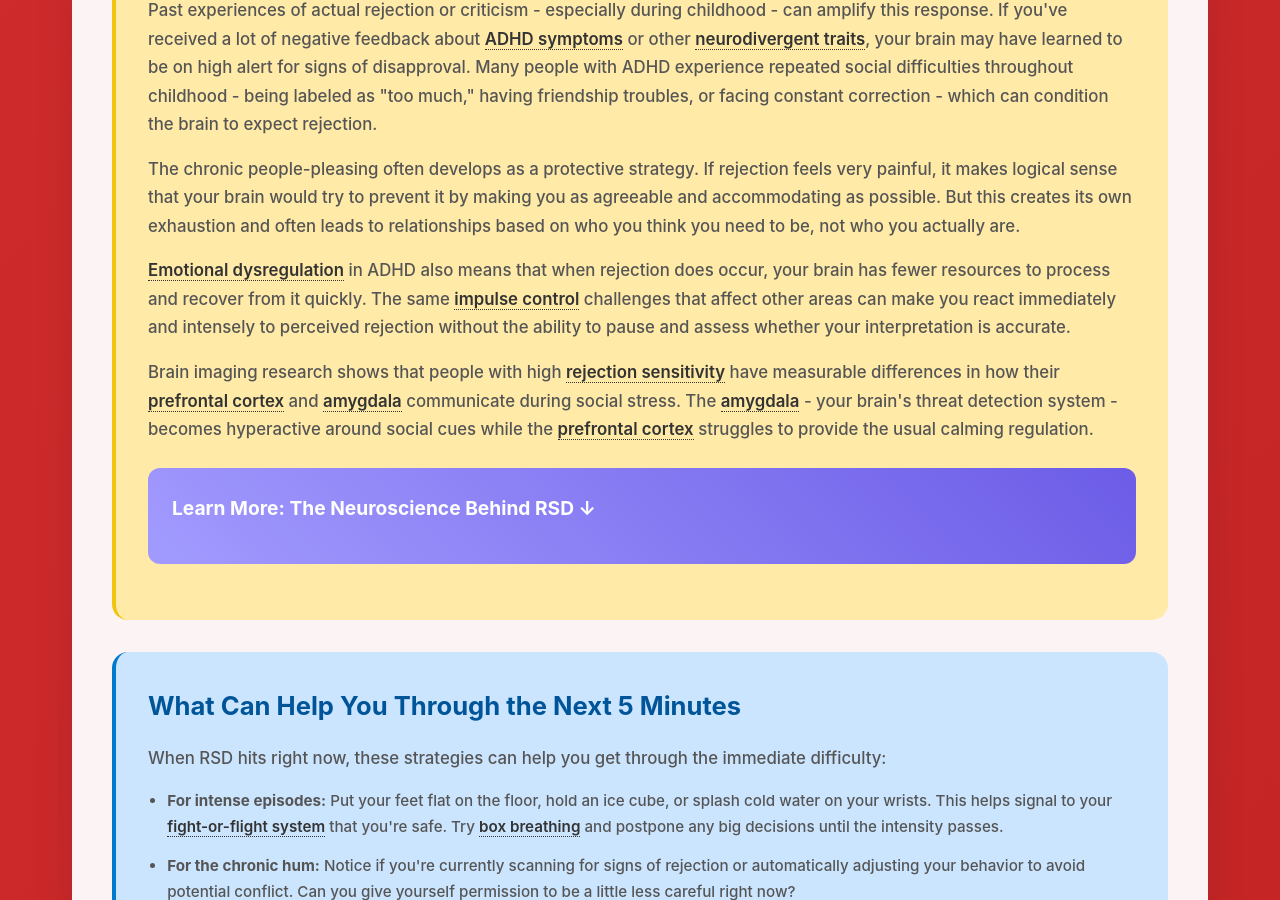
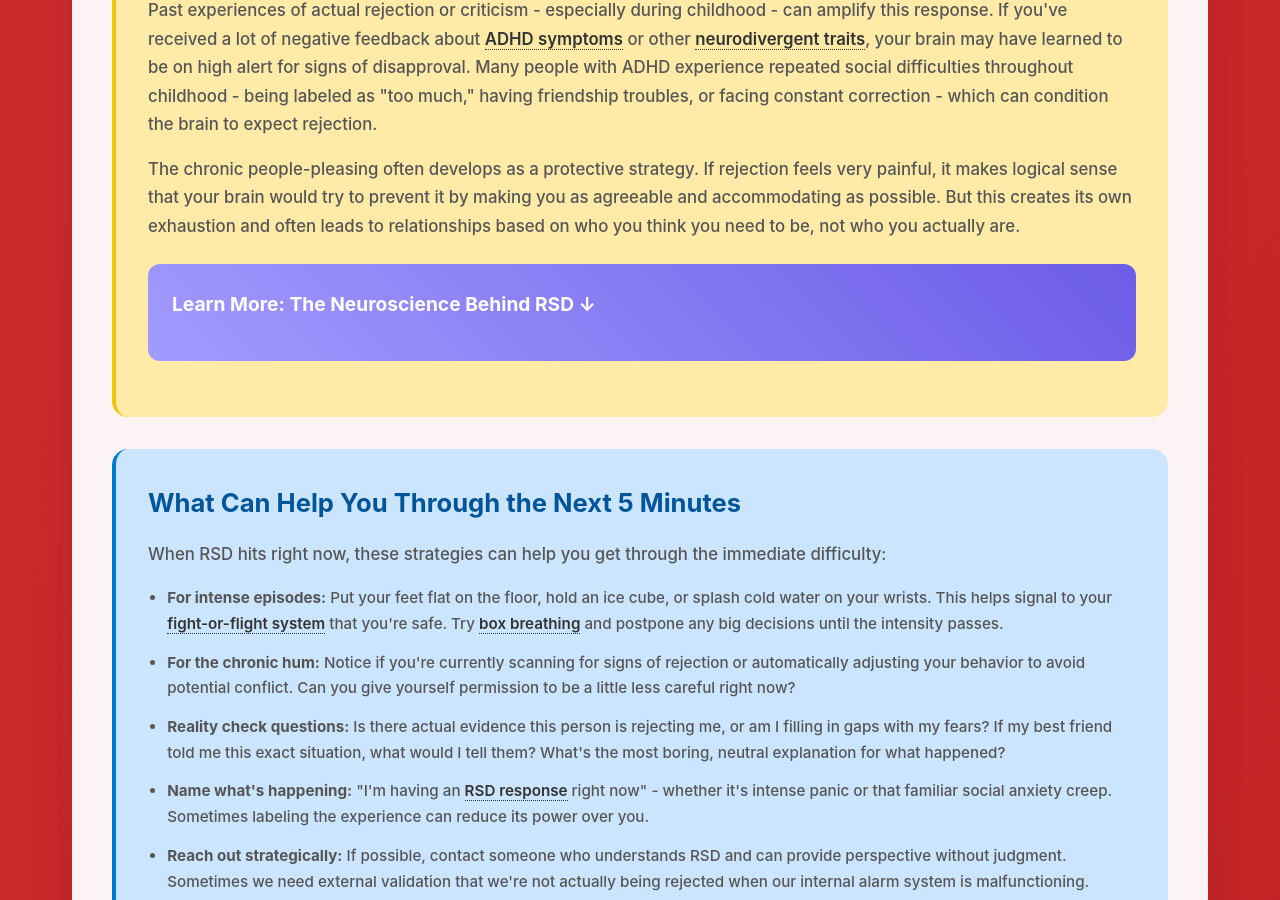
Before and after one commit to neurodivergent-survival-guide/neurodivergent-survival-guide, a Jekyll site: the page built from struggles/rejection-sensitive-dysphoria.html, in a window 1280 px wide and 900 px high, scrolled down 2082 px. Built offline with Jekyll 4.4.1, drawn with Linux system fonts in a browser that asks for light colours; some of the changed text lies outside the part shown.

Commit message:
Update rejection-sensitive-dysphoria.html

```diff
--- a/struggles/rejection-sensitive-dysphoria.html
+++ b/struggles/rejection-sensitive-dysphoria.html
@@ -52,16 +52,12 @@
 
         <p>The chronic people-pleasing often develops as a protective strategy. If rejection feels very painful, it makes logical sense that your brain would try to prevent it by making you as agreeable and accommodating as possible. But this creates its own exhaustion and often leads to relationships based on who you think you need to be, not who you actually are.</p>
 
-        <p><a class="jargon">Emotional dysregulation<span class="tooltip">Difficulty managing the intensity and duration of emotional responses</span></a> in ADHD also means that when rejection does occur, your brain has fewer resources to process and recover from it quickly. The same <a class="jargon">impulse control<span class="tooltip">The ability to pause and think before reacting emotionally or behaviorally</span></a> challenges that affect other areas can make you react immediately and intensely to perceived rejection without the ability to pause and assess whether your interpretation is accurate.</p>
-
-        <p>Brain imaging research shows that people with high <a class="jargon">rejection sensitivity<span class="tooltip">Heightened emotional response to perceived or real criticism or social threats</span></a> have measurable differences in how their <a class="jargon">prefrontal cortex<span class="tooltip">Brain area responsible for executive functions including emotional regulation and social processing</span></a> and <a class="jargon">amygdala<span class="tooltip">Brain structure that detects threats and triggers emotional responses, particularly fear and rejection</span></a> communicate during social stress. The <a class="jargon">amygdala<span class="tooltip">Brain structure that detects threats and triggers emotional responses, particularly fear and rejection</span></a> - your brain's threat detection system - becomes hyperactive around social cues while the <a class="jargon">prefrontal cortex<span class="tooltip">Brain area responsible for executive functions including emotional regulation and social processing</span></a> struggles to provide the usual calming regulation.</p>
-
         <div class="learn-more" onclick="toggleLearnMore(this)">
             <h3>Learn More: The Neuroscience Behind RSD ↓</h3>
             <div class="learn-more-content">
                 <p>Dr. William Dodson's clinical research suggests that approximately 99% of people with ADHD experience some degree of RSD, with about one-third considering it their most challenging ADHD symptom. This isn't a coincidence or learned behavior - brain imaging shows structural differences in <a class="jargon">emotion regulation circuits<span class="tooltip">Neural pathways connecting the prefrontal cortex and amygdala that control emotional responses</span></a> that make rejection feel disproportionately threatening to the <a class="jargon">ADHD brain<span class="tooltip">Neurological differences in dopamine processing, attention regulation, and emotional control found in ADHD</span></a>.</p>
 
-                <p>Studies using <a class="jargon">emotional Stroop tasks<span class="tooltip">Research tests that measure how emotional content interferes with cognitive processing</span></a> show that rejection-sensitive people literally cannot focus as well when social threat cues are present. Their brains prioritize scanning for rejection over completing other tasks, which helps explain why social situations can feel so mentally exhausting. The <a class="jargon">hypervigilance<span class="tooltip">Constantly scanning your environment for potential threats or signs of rejection</span></a> isn't paranoia - it's a measurable cognitive difference in how attention gets allocated during social stress.</p>
+                <p>Studies using <a class="jargon">emotional Stroop tasks<span class="tooltip">Research tests that measure how emotional content interferes with cognitive processing</span></a> show that rejection-sensitive people literally cannot focus as well when social threat cues are present. Their brains prioritize scanning for rejection over completing other tasks, which helps explain why social situations can feel so mentally exhausting.</p>
             </div>
         </div>
     </div>
@@ -111,8 +107,6 @@
                 <p>RSD often follows predictable patterns that become clearer once you start paying attention. Common triggers include: transitions and change (new jobs, moving, relationship changes), performance evaluations or feedback, conflict or disagreement with others, feeling ignored or overlooked, and situations where you feel like you're "too much" for others to handle.</p>
 
                 <p>Many people notice that RSD intensifies when they're already stressed, tired, or dealing with other challenges. Your brain's threat detection system becomes more sensitive when your overall resources are depleted. This is why RSD often feels worse during busy periods, major life changes, or when you're dealing with other difficulties.</p>
-
-                <p>The <a class="jargon">rejection sensitivity<span class="tooltip">Heightened emotional response to perceived or real criticism or social threats</span></a> often extends beyond obvious social rejection to include any situation where you feel like you're not meeting expectations - your own or others'. This can include work performance anxiety, parenting guilt, or feeling like you're struggling with adult responsibilities in ways that others seem to manage easily.</p>
             </div>
         </div>
 
@@ -130,17 +124,15 @@
 
             <li><strong>Consider professional support if:</strong> RSD is significantly impacting your relationships, work, or education. If you're avoiding social situations entirely, having frequent intense episodes, or if your coping strategies aren't working anymore. Professional help is also warranted if you're spending most of your mental energy managing RSD instead of living your life.</li>
 
-            <li><strong>Chronic exhaustion:</strong> If the constant <a class="jargon">hypervigilance<span class="tooltip">Constantly scanning your environment for potential threats or signs of rejection</span></a> and people-pleasing is leaving you exhausted most of the time, professional support can help you develop more sustainable patterns. RSD shouldn't consume most of your mental resources.</li>
-
             <li><strong>Medical evaluation might help if:</strong> You haven't been evaluated for underlying conditions like <a class="jargon">ADHD<span class="tooltip">Attention Deficit Hyperactivity Disorder - often includes emotional dysregulation as a core feature</span></a>, <a class="jargon">anxiety disorders<span class="tooltip">Mental health conditions involving excessive worry, fear, or avoidance</span></a>, or other <a class="jargon">neurodivergent conditions<span class="tooltip">Brain differences like autism, ADHD, or other neurological variations</span></a> that might be contributing to your RSD experiences. Many people find that treating the underlying condition significantly reduces RSD intensity.</li>
 
             <li><strong>Medication considerations:</strong> Research shows that certain medications can help with RSD. According to Dr. Dodson's clinical experience, <a class="jargon">Alpha-2 receptor agonists<span class="tooltip">Blood pressure medications that can help with emotional regulation</span></a> help about 60% of people with RSD by reducing <a class="jargon">norepinephrine activity<span class="tooltip">Brain chemical activity that contributes to emotional arousal and threat detection</span></a>. <a class="jargon">ADHD stimulants<span class="tooltip">Medications that increase dopamine and norepinephrine to improve ADHD symptoms</span></a> can also help by improving overall emotional regulation and <a class="jargon">dopamine function<span class="tooltip">The brain's reward and motivation system that affects how we process social feedback</span></a>.</li>
 
-            <li><strong>Therapy approaches:</strong> While traditional <a class="jargon">cognitive behavioral therapy<span class="tooltip">Therapy focused on changing thought patterns and behaviors</span></a> sometimes falls short for RSD because the emotional responses happen too quickly for rational intervention, specialized approaches can help. <a class="jargon">DBT<span class="tooltip">Dialectical Behavior Therapy - therapy skills for managing intense emotions and improving relationships</span></a> teaches <a class="jargon">distress tolerance<span class="tooltip">Skills for surviving emotional crises without making them worse</span></a> skills that can be particularly helpful for RSD episodes.</li>
+            <li><strong>Therapy approaches:</strong> <a class="jargon">DBT<span class="tooltip">Dialectical Behavior Therapy - therapy skills for managing intense emotions and improving relationships</span></a> teaches <a class="jargon">distress tolerance<span class="tooltip">Skills for surviving emotional crises without making them worse</span></a> skills that can be particularly helpful for RSD episodes. <a class="jargon">Trauma-informed therapy<span class="tooltip">Therapy approaches that understand how past experiences of rejection or criticism contribute to current RSD</span></a> can also help if past experiences are contributing to current patterns.</li>
         </ul>
 
         <div class="highlight-box">
-            <p><strong>Types of support that help:</strong> <a class="jargon">ADHD<span class="tooltip">Attention Deficit Hyperactivity Disorder - often includes emotional dysregulation as a core feature</span></a> medication evaluation, <a class="jargon">DBT therapy<span class="tooltip">Dialectical Behavior Therapy - teaches specific skills for managing intense emotions and improving relationships</span></a>, <a class="jargon">trauma-informed therapy<span class="tooltip">Therapy approaches that understand how past experiences of rejection or criticism contribute to current RSD</span></a>, or comprehensive neurodivergent-affirming assessment if you haven't been evaluated. Many people find that addressing underlying <a class="jargon">ADHD<span class="tooltip">Attention Deficit Hyperactivity Disorder - often includes emotional dysregulation as a core feature</span></a> or other conditions significantly reduces RSD intensity.</p>
+            <p><strong>Types of support that help:</strong> <a class="jargon">ADHD<span class="tooltip">Attention Deficit Hyperactivity Disorder - often includes emotional dysregulation as a core feature</span></a> medication evaluation, <a class="jargon">DBT therapy<span class="tooltip">Dialectical Behavior Therapy - teaches specific skills for managing intense emotions and improving relationships</span></a>, or comprehensive neurodivergent-affirming assessment if you haven't been evaluated. Many people find that addressing underlying <a class="jargon">ADHD<span class="tooltip">Attention Deficit Hyperactivity Disorder - often includes emotional dysregulation as a core feature</span></a> or other conditions significantly reduces RSD intensity.</p>
         </div>
     </div>
 
@@ -158,17 +150,6 @@
         <p>The same sensitivity that makes rejection feel very painful often comes with increased empathy, creativity, and ability to deeply connect with others. You're learning to manage a challenging aspect of a brain that likely has many strengths. It's possible to honor your sensitivity while also learning to trust that you don't need to be perfect to be lovable.</p>
 
         <p>Many people find that as they learn to manage RSD, they also discover that their emotional intensity can be channeled into passionate advocacy, creative expression, or deep, meaningful relationships. The goal isn't to become less sensitive - it's to feel safe enough in your relationships that your sensitivity becomes a gift rather than a source of constant anxiety.</p>
-
-        <div class="learn-more" onclick="toggleLearnMore(this)">
-            <h3>Learn More: RSD vs Other Conditions ↓</h3>
-            <div class="learn-more-content">
-                <p>While RSD is most commonly discussed in relation to <a class="jargon">ADHD<span class="tooltip">Attention Deficit Hyperactivity Disorder - a neurodevelopmental condition affecting attention, impulse control, and activity levels</span></a>, similar patterns can occur with other conditions. People with <a class="jargon">autism<span class="tooltip">A neurodevelopmental condition involving differences in social communication and sensory processing</span></a> may experience rejection sensitivity around being misunderstood or having their communication style criticized. Those with <a class="jargon">borderline personality disorder<span class="tooltip">A mental health condition involving intense emotions and unstable relationships</span></a> often experience fear of abandonment that can look similar to RSD but has different underlying mechanisms.</p>
-
-                <p>The key difference with ADHD-related RSD is that it's specifically tied to <a class="jargon">dopamine dysregulation<span class="tooltip">Imbalanced dopamine activity that affects emotional stability and social reward processing</span></a> and <a class="jargon">executive function<span class="tooltip">Mental skills including working memory, flexible thinking, and self-control</span></a> differences. This is why <a class="jargon">stimulant medications<span class="tooltip">ADHD medications that increase dopamine and norepinephrine availability in the brain</span></a> often help with RSD - they address the underlying neurochemical differences that make rejection feel so intense.</p>
-
-                <p>Understanding which condition is driving your <a class="jargon">rejection sensitivity<span class="tooltip">Heightened emotional response to perceived or real criticism or social threats</span></a> can help guide treatment approaches. ADHD-related RSD often responds well to medication and <a class="jargon">executive function<span class="tooltip">Mental skills including working memory, flexible thinking, and self-control</span></a> support, while RSD from other causes might need different therapeutic approaches.</p>
-            </div>
-        </div>
     </div>
 
     <div class="related-struggles">
```
